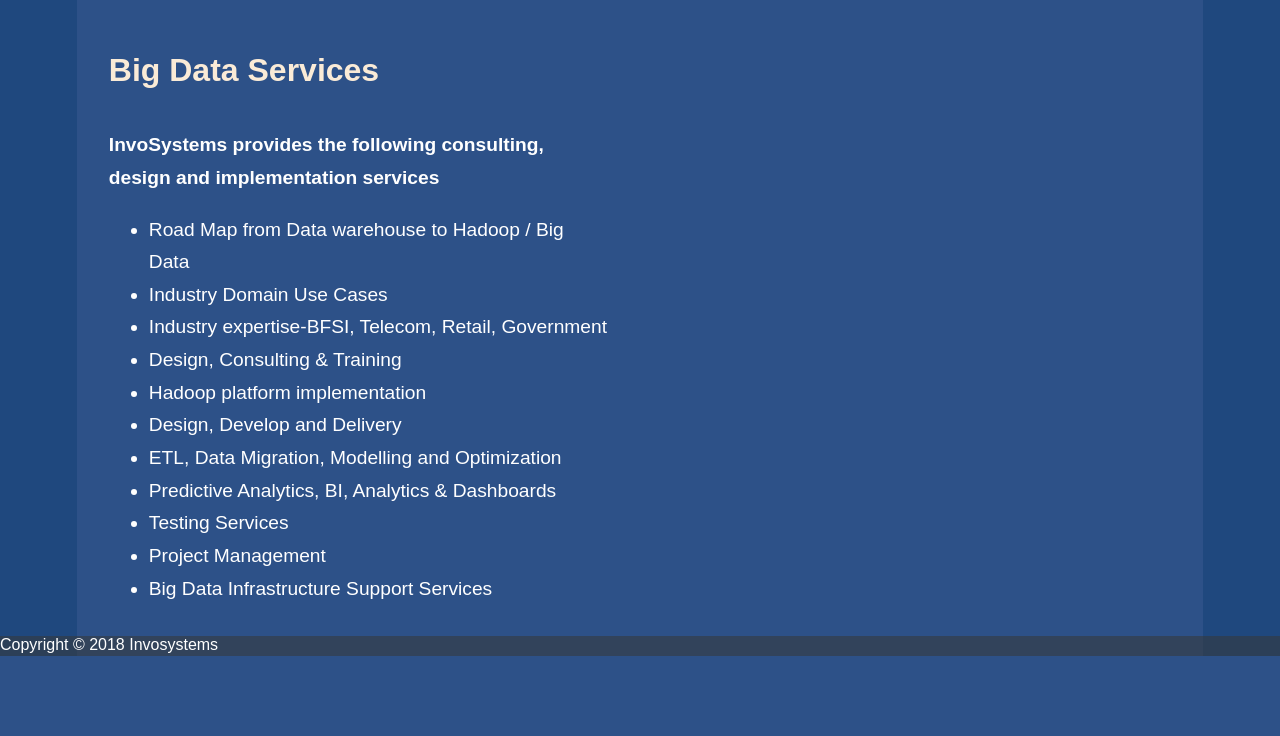
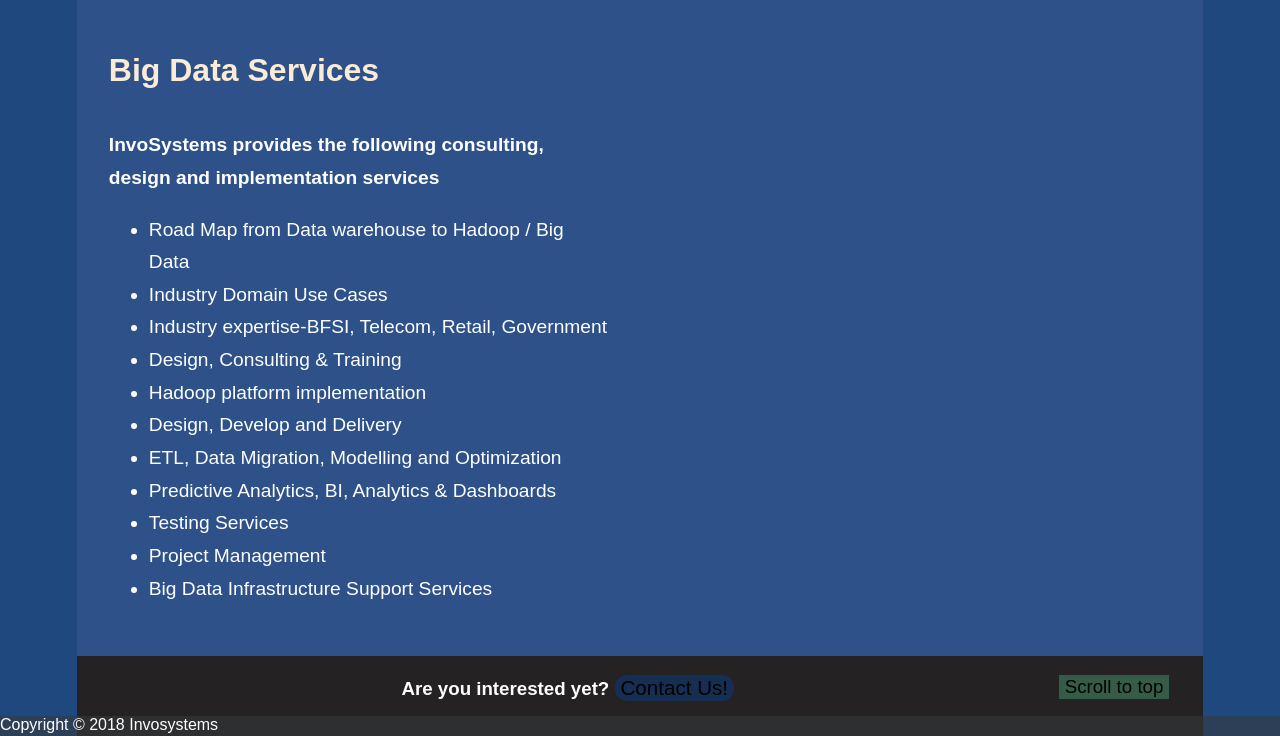
Before and after one commit to thenosewizard/InvoSystemsWebsite, a Flask app: page /BigData in a window 1280 px wide. Shown: the part 1801-2537 px from the top of the page. Before the commit the page ends 2457 px from the top, so only its background shows below. Run offline with Flask 2, Linux system fonts and the light colour scheme.

Commit message:
Added buttons (bigData)

```diff
--- a/static/bigData.js
+++ b/static/bigData.js
@@ -3,3 +3,12 @@
 $(document).ready( function () {
         $('#wholeSection').fadeIn(1100);
 })
+
+// Function that allows user to scroll to the top of the page
+$(document).ready( function () {
+    $('#scrollTop').on('click', function () {
+        $('html, body').animate({
+            scrollTop: $("#scrollTo").offset().top
+        },500);
+    });
+})
--- a/static/main.css
+++ b/static/main.css
@@ -244,6 +244,7 @@ body {
 /* End of code for the home page
 
 /* Start of CSS for bigData page */
+
 /* Sections in the css page */
 .sections_Data {
     color: #ffffff;
@@ -257,11 +258,9 @@ body {
 }
 
 /* The entire section of the bigdata page */
-
 #wholeSection {
     display: none;
 }
-
 
 #bigDataSection {
     display: grid;
@@ -294,9 +293,43 @@ body {
 }
 
 
+/*contact us */
 
+#contact {
+    display: grid;
+    grid-auto-rows: 4fr;
+    margin-left:6%;
+    margin-right: 6%;
+    text-align: center;
+    grid-auto-rows:minmax(80px,auto);
+    color: #ffffff;
+    background: #242222 ;
+}
 
+#contactbtn {
+    background: #204174;
+    border-radius: 12px;
+    font-size: 1.1em;
+    border: none;
+    cursor: pointer;
+    filter: brightness(70%);
+}
 
+#contactbtn:active {
+    filter: brightness(100%);
+    transform: translateY(4px);
+}
+
+/* Button to scroll to the top*/
+#scrollTop {
+    float: right;
+    margin-right: 3%;
+    border: none;
+    cursor: pointer;
+    font-size: 1em;
+    background: #43886691;
+
+}
 /* For mobile view */
 @media screen {
 
--- a/templates/bigdata.html
+++ b/templates/bigdata.html
@@ -2,7 +2,6 @@
 
 
 {%block content%}
-
 <!--Content for BigData goes here-->
 <div id="wholeSection">
     <div id="bigDataSection">
@@ -10,15 +9,13 @@
         <!--Section { What is Big Data? }-->
         <div class="sectionOne sections_Data">
             <h1>What is Big Data?</h1>
-            <p class="innerSection">
+            <p class="innerSection" >
                     BigData is all about business users using the open source technology
                     to get the business Insights to solve the business problems and/or to achieve business goals.
-
                     BigData is dependent on data which has 3 primary contributors like Volume (size),
                     Velocity (speed) and Variety (data types). The data is normally classified
                     as Structured (Databases, excel etc), Unstructured (social media, clickstream, video, audio, search etc)
                     and Semi-structured (xml,CDR,logs etc).
-
                     InvoSystems can assist customers and partners to design
                     and setup large hadoop cluster to process large amount data in TeraBytes or PetaBytes.
             </p>
@@ -98,6 +95,16 @@
 
         </div>
     </div>
+
+    <div id="contact">
+
+        <!--Button that leads to the about us page-->
+        <h3>Are you interested yet?
+            <button id="contactBtn">Contact Us!</button>
+            <button id="scrollTop">Scroll to top</button>
+        </h3>
+
+    </div>
 </div>
 {%endblock content%}
 
--- a/templates/layout.html
+++ b/templates/layout.html
@@ -21,7 +21,8 @@
 
     <!--Navigation bar-->
     <nav>
-        <ul class="nav">
+        <!--scrollTo id is used to allow user to scroll towards the top of the page-->
+        <ul class="nav" id="scrollTo">
             <div class="logo">InvoSystems</div>
             <li><a href="{{ url_for('home_page') }}">Home</a></li>
             <li><a href="{{ url_for('bigdata_page') }}">Big Data</a></li>
```
